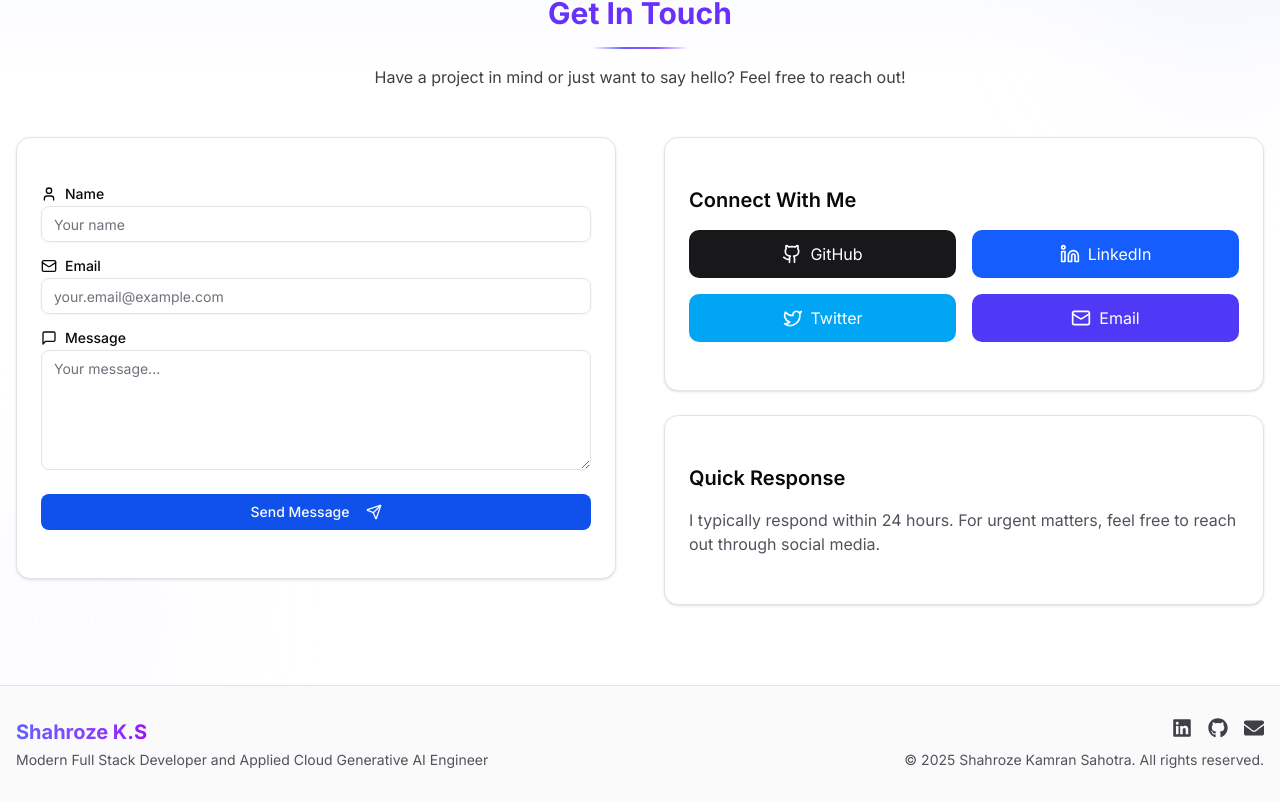
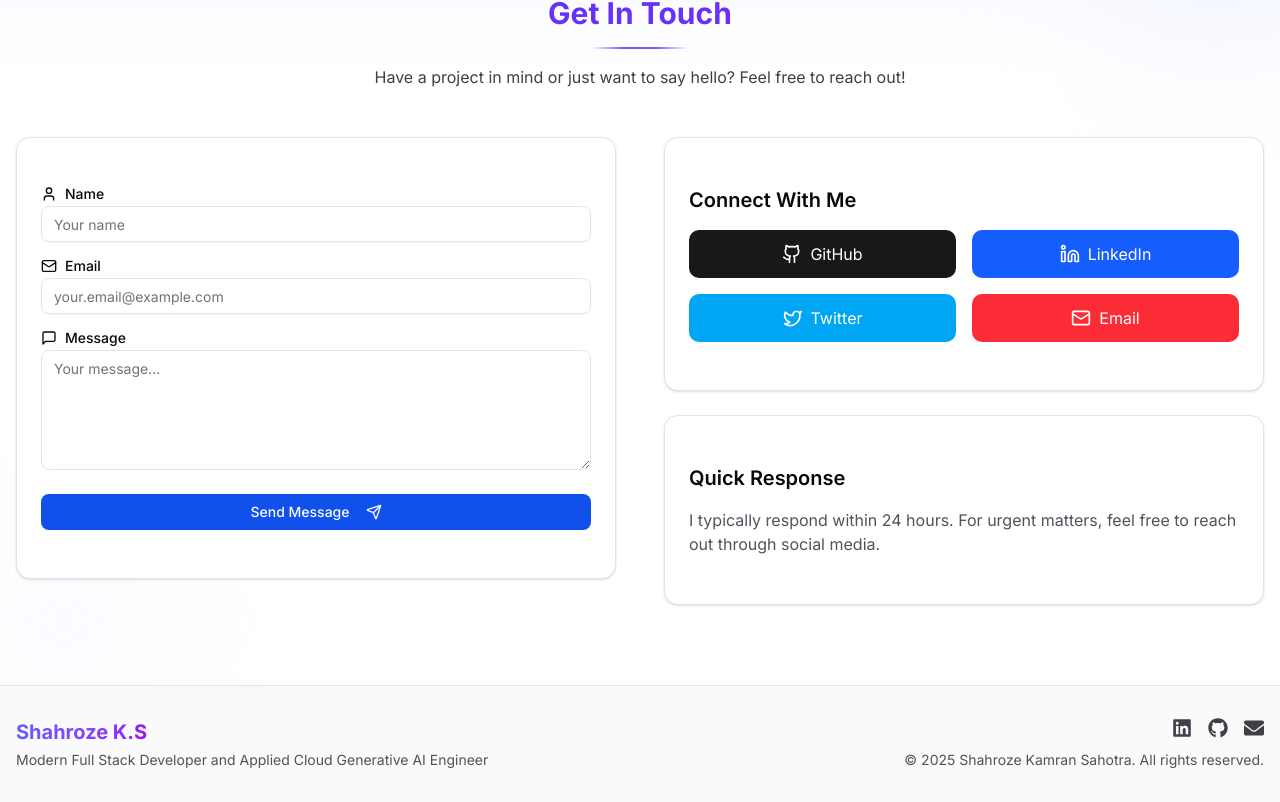
Before and after one commit to shahroze911/shah-folio, a Next.js app: page / in a window 1280 px wide. Shown: the part 4831-5633 px from the top of the page. Built offline with nearby package versions, Linux system fonts and the light colour scheme.

Commit message:
First commit

```diff
--- a/app/components/sections/about-section.tsx
+++ b/app/components/sections/about-section.tsx
@@ -1,36 +1,23 @@
 "use client";
 
 import { motion, useScroll, useTransform } from "framer-motion";
-import { useRef, useState } from "react";
+import { useRef } from "react";
 import { Button } from "@/components/ui/button";
 import { Card, CardContent } from "@/components/ui/card";
-import { Badge } from "@/components/ui/badge";
-import { Tabs, TabsContent, TabsList, TabsTrigger } from "@/components/ui/tabs";
 import {
   Code2,
   Rocket,
   Lightbulb,
   Heart,
   Download,
-  MapPin,
-  Calendar,
   Coffee,
   Music,
   Book,
   Camera,
   Globe,
-  ChevronRight,
-  ArrowRight,
-  Sparkles,
-  Briefcase,
-  GraduationCap,
-  BookOpen,
-  Palette,
-  Star,
-  CheckCircle
+  Sparkles
 } from 'lucide-react';
 import Link from "next/link";
-import Image from "next/image";
 
 const fadeInUp = {
   hidden: { opacity: 0, y: 20 },
@@ -135,7 +122,6 @@ const milestones = [
 ];
 
 export function AboutSection() {
-  const [activeTab, setActiveTab] = useState("personal");
   const containerRef = useRef<HTMLDivElement>(null);
   const { scrollYProgress } = useScroll({
     target: containerRef,
--- a/app/components/sections/contact-section.tsx
+++ b/app/components/sections/contact-section.tsx
@@ -11,13 +11,12 @@ import {
   Send,
   Github,
   Linkedin,
-  Twitter,
   CheckCircle,
   X,
-  ArrowRight,
   MessageSquare,
   User,
-  Loader2
+  Loader2,
+  Twitter
 } from 'lucide-react';
 import Link from "next/link";
 import { Card, CardContent } from '@/components/ui/card';
@@ -142,17 +141,15 @@ export function ContactSection() {
 
     setIsSubmitting(true);
 
-    // Simulate form submission
     try {
       await new Promise(resolve => setTimeout(resolve, 1500));
       setSubmitStatus('success');
       setFormState({ name: '', email: '', message: '' });
       formRef.current?.reset();
-    } catch (error) {
+    } catch {
       setSubmitStatus('error');
     } finally {
       setIsSubmitting(false);
-      // Reset status after 5 seconds
       setTimeout(() => setSubmitStatus('idle'), 5000);
     }
   };
@@ -161,26 +158,26 @@ export function ContactSection() {
     {
       name: 'GitHub',
       icon: <Github className="h-5 w-5" />,
-      url: 'https://github.com/yourusername',
-      color: 'bg-zinc-900 dark:bg-zinc-800 hover:bg-zinc-700 dark:hover:bg-zinc-700'
+      url: 'https://github.com/shahroze911',
+      color: 'bg-zinc-900 hover:bg-zinc-800 dark:bg-zinc-100 dark:text-zinc-900 dark:hover:bg-zinc-200'
     },
     {
       name: 'LinkedIn',
       icon: <Linkedin className="h-5 w-5" />,
-      url: 'https://linkedin.com/in/yourusername',
+      url: 'https://www.linkedin.com/in/shahroze911/',
       color: 'bg-blue-600 hover:bg-blue-700'
     },
     {
       name: 'Twitter',
       icon: <Twitter className="h-5 w-5" />,
-      url: 'https://twitter.com/yourusername',
+      url: 'https://twitter.com/shahroze911',
       color: 'bg-sky-500 hover:bg-sky-600'
     },
     {
       name: 'Email',
       icon: <Mail className="h-5 w-5" />,
-      url: 'mailto:your.email@example.com',
-      color: 'bg-indigo-600 hover:bg-indigo-700'
+      url: 'mailto:shahroze911@gmail.com',
+      color: 'bg-red-500 hover:bg-red-600'
     }
   ];
 
--- a/app/components/sections/services-section.tsx
+++ b/app/components/sections/services-section.tsx
@@ -10,8 +10,6 @@ import {
   Database,
   Shield,
   CheckCircle,
-  ChevronDown,
-  ChevronUp,
   ArrowRight
 } from 'lucide-react';
 
--- a/app/components/shared/navbar.tsx
+++ b/app/components/shared/navbar.tsx
@@ -2,16 +2,13 @@
 
 import Link from "next/link";
 import { useState, useEffect } from "react";
-import { usePathname } from "next/navigation";
 import { motion, AnimatePresence } from "framer-motion";
 import { Sheet, SheetContent, SheetTrigger } from "@/components/ui/sheet";
 import { Button } from "@/components/ui/button";
 import { Menu, X, ChevronDown } from "lucide-react";
 import { ThemeSwitch } from "./theme-switch";
-import { useTheme } from "next-themes";
 
 export function Navbar() {
-  const { theme } = useTheme();
   const [isScrolled, setIsScrolled] = useState(false);
   const [isMobileMenuOpen, setIsMobileMenuOpen] = useState(false);
   const [activeSection, setActiveSection] = useState("home");
--- a/components/ui/textarea.tsx
+++ b/components/ui/textarea.tsx
@@ -2,10 +2,10 @@ import * as React from "react"
 
 import { cn } from "@/lib/utils"
 
-// This interface extends React.TextareaHTMLAttributes<HTMLTextAreaElement>
-// It's intentionally empty as it's used for type extension only
 export interface TextareaProps
-  extends React.TextareaHTMLAttributes<HTMLTextAreaElement> {}
+  extends React.TextareaHTMLAttributes<HTMLTextAreaElement> {
+  // Add any additional props here if needed
+}
 
 const Textarea = React.forwardRef<HTMLTextAreaElement, TextareaProps>(
   ({ className, ...props }, ref) => {
```
Also changed, not shown: .eslintrc.json (added).
